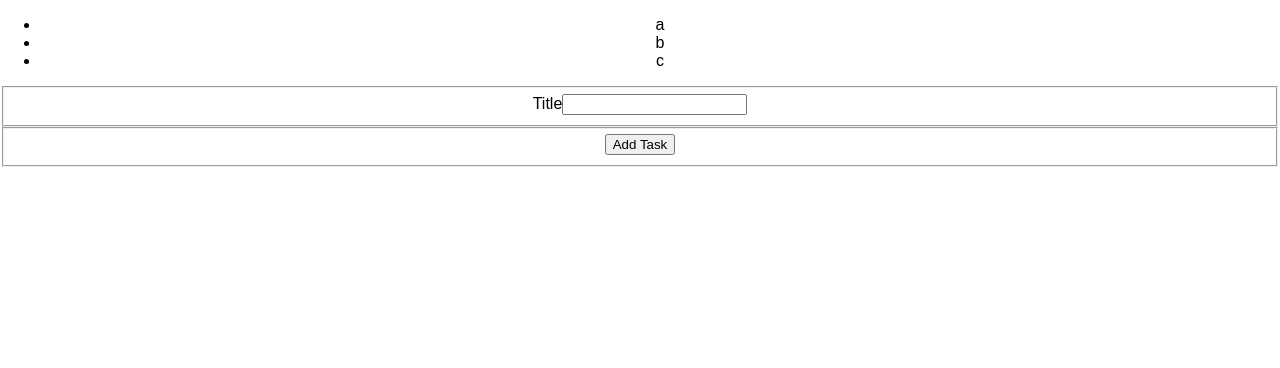
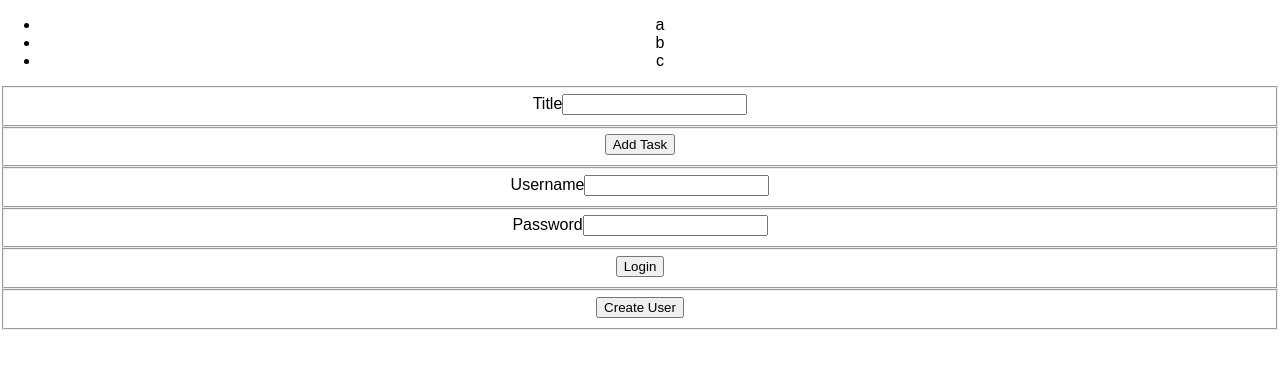
Before and after one commit to jculver1/practice-frontend, a React app: page / in a window 1280 px wide. Shown: the top 368 px of the page. Built offline with nearby package versions, Linux system fonts and the light colour scheme; no server answers.

Commit message:
add login form

```diff
--- a/src/App.js
+++ b/src/App.js
@@ -1,6 +1,7 @@
 import React, { Component } from 'react';
 import ShareList from './components/ShareList'
 import AddShareForm from './components/AddShareForm'
+import LoginForm from './components/LoginForm'
 import logo from './logo.svg';
 import './App.css';
 
@@ -51,6 +52,7 @@ export default class App extends Component {
       <div className="App">
         <ShareList shares={this.state.shares}></ShareList>
         <AddShareForm addShare={this.addShare}></AddShareForm>
+        <LoginForm></LoginForm>
       </div>
     );
   }
--- /dev/null
+++ b/src/components/LoginForm.js
@@ -0,0 +1,68 @@
+import React, { Component } from 'react';
+
+export default class AddShareForm extends Component {
+
+  constructor(props) {
+    super(props)
+  }
+
+  postData = (url = ``, data = {}) => {
+    // Default options are marked with *
+    return fetch(url, {
+        method: "POST", // *GET, POST, PUT, DELETE, etc.
+        mode: "cors", // no-cors, cors, *same-origin
+        cache: "no-cache", // *default, no-cache, reload, force-cache, only-if-cached
+        credentials: "same-origin", // include, same-origin, *omit
+        headers: {
+            "Content-Type": "application/json; charset=utf-8",
+            // "Content-Type": "application/x-www-form-urlencoded",
+        },
+        redirect: "follow", // manual, *follow, error
+        referrer: "no-referrer", // no-referrer, *client
+        body: JSON.stringify(data), // body data type must match "Content-Type" header
+    })
+    .then(response => response.json()); // parses response to JSON
+  }
+
+  onLogin = (e) => {
+    debugger;
+    e.preventDefault();
+    this.postData(`http://localhost:3001/auth/login`, {username: this.refs.username.value, password: this.refs.password.value})
+    .then(data => console.log(JSON.stringify(data))) // JSON-string from `response.json()` call
+    .catch(error => console.error(error));
+  }
+
+  onCreate = (e) => {
+    debugger;
+    e.preventDefault();
+    this.postData(`http://localhost:3001/auth/create`, {username: this.refs.username.value, password: this.refs.password.value})
+    .then(data => console.log(JSON.stringify(data))) // JSON-string from `response.json()` call
+    .catch(error => console.error(error));
+  }
+
+  render() {
+    return (
+      <form className="well">
+        <fieldset className="form-group">
+          <label htmlFor="username">Username</label>
+          <input type="email" ref="username" id="username" className="form-control" />
+        </fieldset>
+        <fieldset className="form-group">
+          <label htmlFor="password">Password</label>
+          <input type="password" ref="password" id="password" className="form-control" />
+        </fieldset>
+        <fieldset className="form-group">
+          <button className="btn btn-success" onClick={this.onLogin}>Login</button>
+        </fieldset>
+        <fieldset className="form-group">
+          <button className="btn btn-success" onClick={this.onCreate}>Create User</button>
+        </fieldset>
+      </form>
+    )
+  }
+
+}
+
+AddShareForm.defaultProps = {
+  onSubmit() {}
+}
```
Also changed, not shown: 1 other file (tests, documents, lock files or other folders).
